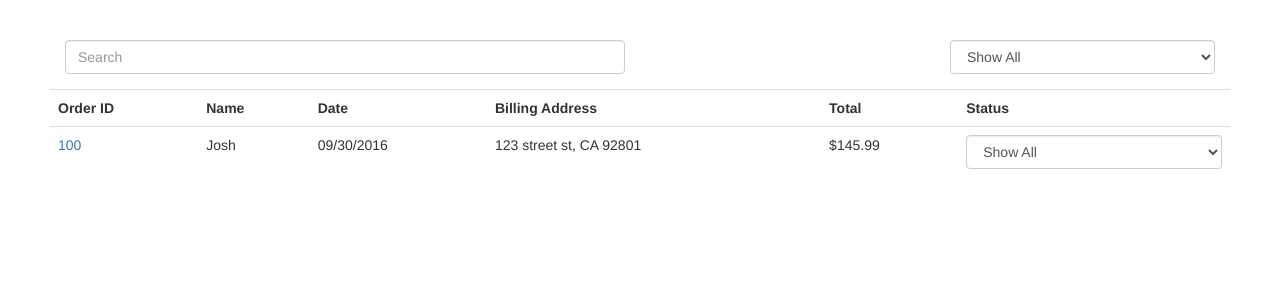
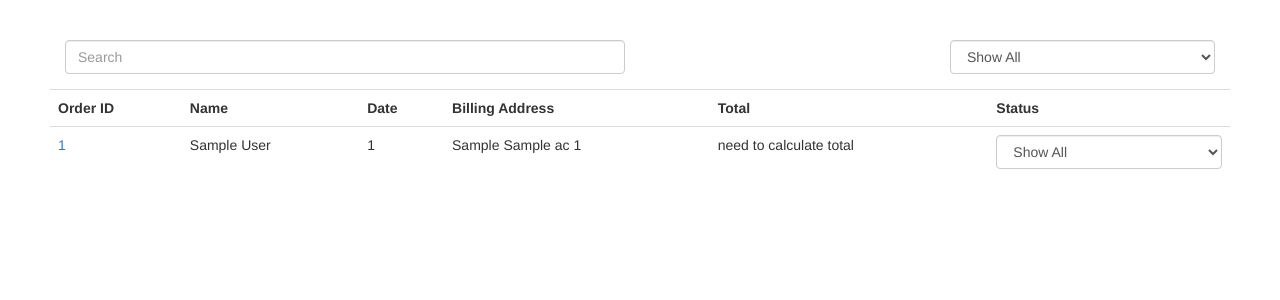
Before and after one commit to mingjianjzhang/lpproject, a CodeIgniter app: page /database/dashboard/orders in a window 1280 px wide. Shown: the part 52-352 px from the top of the page. Run offline with CodeIgniter, Linux system fonts and the light colour scheme; tables that the repository leaves empty hold one stand-in row (values such as "Sample post"); some libraries are stand-ins or nearby versions.

Commit message:
set up orders on admin page

```diff
--- a/application/controllers/AdminOrders.php
+++ b/application/controllers/AdminOrders.php
@@ -4,7 +4,9 @@ defined('BASEPATH') OR exit('No direct script access allowed');
 class AdminOrders extends CI_Controller {
 
 	public function index() {
-		$this->load->view('adminOrdersView');
+		$this->load->model('Order');
+		$data = array('orders' => $this->Order->getAllOrders());
+		$this->load->view('adminOrdersView', $data);
 	}
 
 	public function showOrder($orderID) {
--- a/application/models/Order.php
+++ b/application/models/Order.php
@@ -27,4 +27,9 @@ class Order extends CI_Model {
 		$this->db->query($sql, $values);
 		// adjust inventory
 	}
+	public function getAllOrders()
+	{
+		return $this->db->query("SELECT orders.id, users.first_name, users.last_name, orders.created_at, street, city, state, zip FROM orders JOIN users ON orders.user_id=users.id JOIN billing ON users.billing_id=billing.id JOIN addresses ON billing_address_id=addresses.id")->result_array();
+	}
+
 }
--- a/application/views/adminOrdersView.php
+++ b/application/views/adminOrdersView.php
@@ -32,12 +32,13 @@ $this->load->view("partials/adminNav");
 				<th>Total</th>
 				<th>Status</th>
 			</tr>
+			<?php foreach ($orders as $order) { ?>
 			<tr>
-				<td><a href="/dashboard/orders/show/100">100</a></td>
-				<td>Josh</td>
-				<td>09/30/2016</td>
-				<td>123 street st, CA 92801</td>
-				<td>$145.99</td>
+				<td><a href="/dashboard/orders/show/<?=$order['id']?>"><?=$order['id']?></a></td>
+				<td><?=$order['first_name']?> <?=$order['last_name']?></td>
+				<td><?=$order['id']?></td>
+				<td><?=$order['street']?> <?=$order['city']?> <?=$order['state']?> <?=$order['zip']?></td>
+				<td>need to calculate total</td>
 				<td>
 					<select name="status" class="form-control">
 						<option>Show All</option>
@@ -48,6 +49,7 @@ $this->load->view("partials/adminNav");
 					</select>
 				</td>
 			</tr>
+			<?php } ?>
 		</table>
 	</div>
 
```
